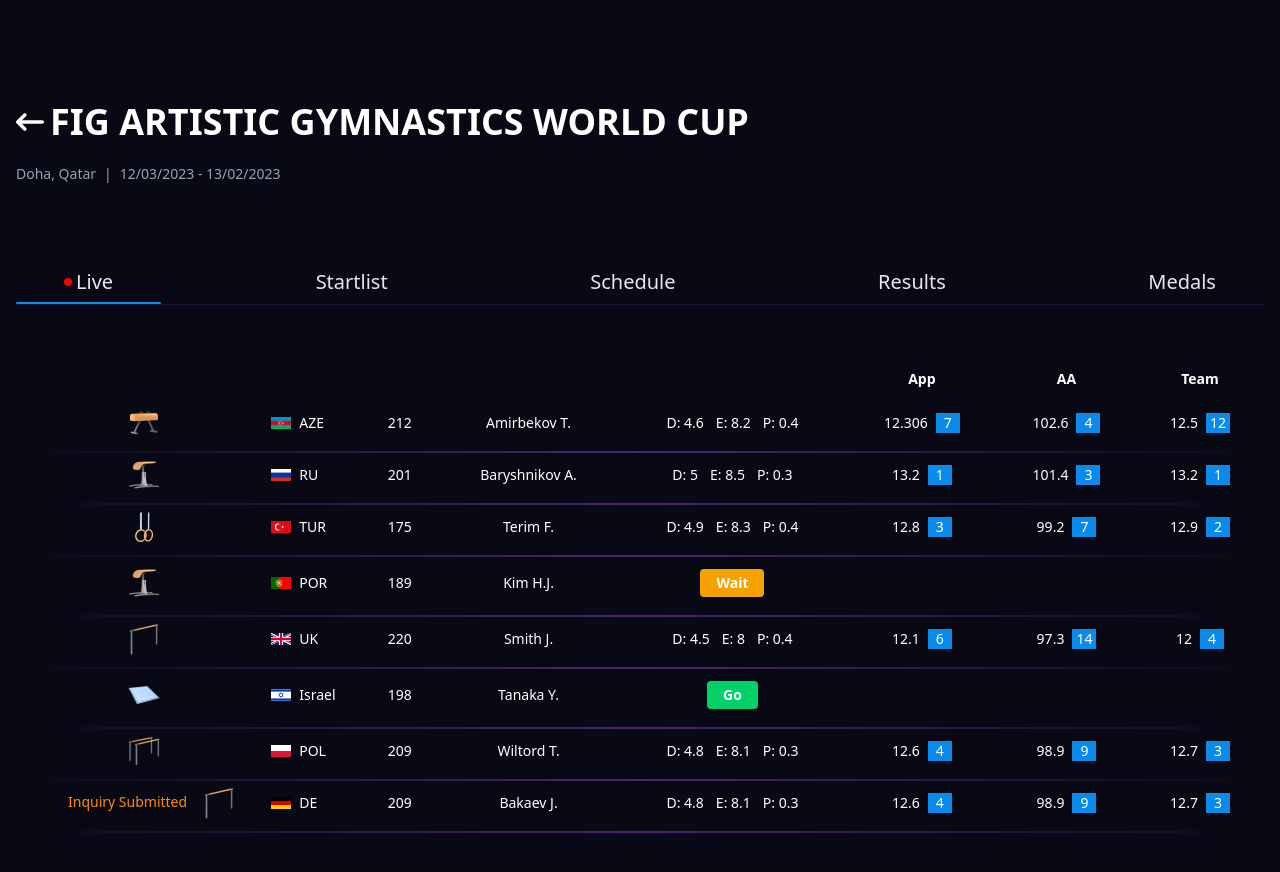
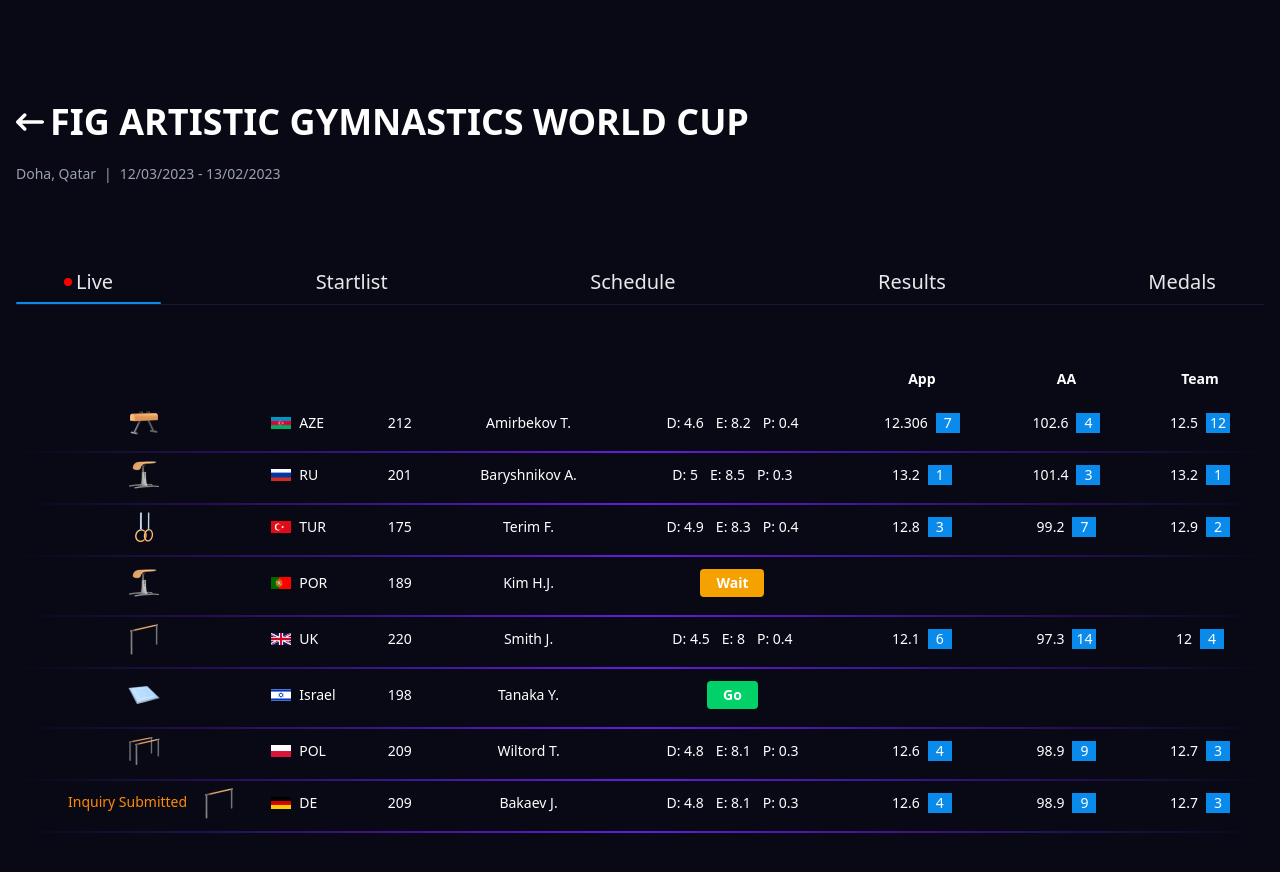
Before and after one commit to narmingeybullayeva/gymnastics_world_cup, a React (Vite) app: page / in a window 1280 px wide. Shown: the top 872 px of the page. Built offline with nearby package versions, Linux system fonts and the light colour scheme.

Commit message:
Updated changes

```diff
--- a/src/components/ResultTable/index.tsx
+++ b/src/components/ResultTable/index.tsx
@@ -96,7 +96,7 @@
                     colSpan={8}
                     className="absolute bottom-[-12px] left-0 w-full h-[2px]"
                   >
-                    <div className="h-full w-full bg-[linear-gradient(to_right,transparent,rgba(168,85,247,0.4),transparent)]" />
+                    <div className="h-full w-full bg-[linear-gradient(to_right,transparent,#6A21F4E5,transparent)]" />
                   </td>
                 </tr>
               </>
--- a/src/pages/Live/index.tsx
+++ b/src/pages/Live/index.tsx
@@ -105,7 +105,7 @@
                   colSpan={8}
                   className="absolute bottom-[-12px] left-0 w-full h-[2px]"
                 >
-                  <div className="h-full w-full bg-[linear-gradient(to_right,transparent,rgba(168,85,247,0.4),transparent)]" />
+                  <div className="h-full w-full bg-[linear-gradient(to_right,transparent,#6A21F4E5,transparent)]" />
                 </td>
               </tr>
             </>
```
